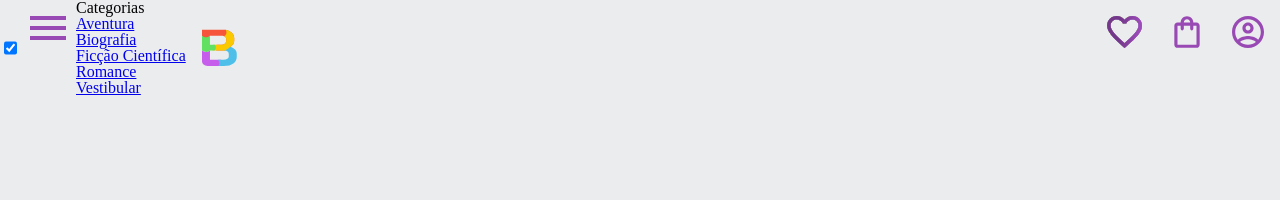
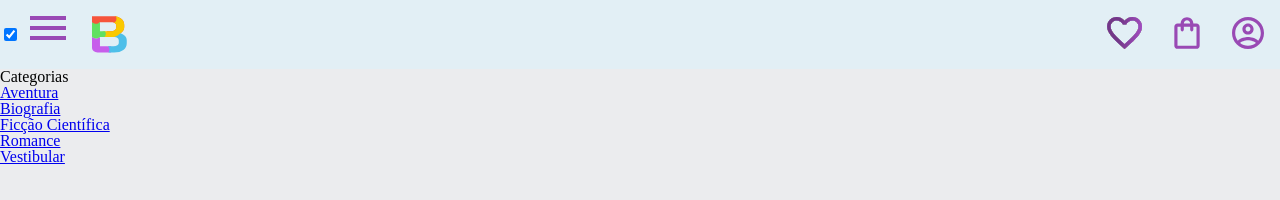
Before and after one commit to amandajalves/TurmaJResponsividade, a plain HTML site: page index.html in a window 1280 px wide. Both pictures are taken after a click on the checkbox 10 px from the left and 34 px from the top of the page. Drawn offline with Linux system fonts and the light colour scheme.

Commit message:
menu hamburguer

```diff
--- a/styles/header.css
+++ b/styles/header.css
@@ -1,10 +1,9 @@
 .cabecalho{
     display: flex;
     justify-content: space-between;
-}
-.conteiner{
-    display: flex;
-    justify-content: space-between;
+    background-color: var(--branco);
+    align-items: center;
+    position: relative;
 }
 .cabecalho-menu{
     display: inline-block;
@@ -14,11 +13,17 @@
     width: 24px;
     height: 24px;
 }
+.conteiner{
+    display: flex;
+    justify-content: space-between;
+}
 .conteiner-imagem{
     padding: 1em;
 }
 .lista-menu{
     display: none;
+    position: absolute;
+    top: 100%;
 }
 .conteiner-botao:checked~.lista-menu{
     display: block;
```
